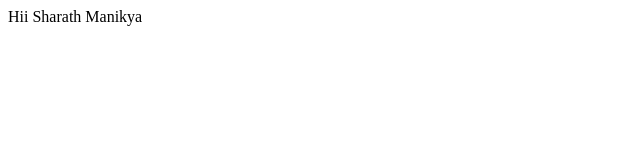
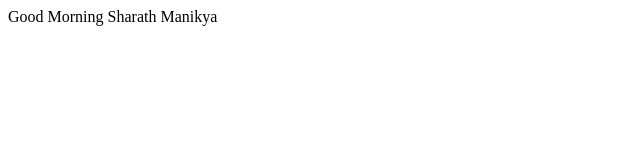
Before and after one commit to manikyasharath/assignment, a plain HTML site: page index.html in a window 1280 px wide. Shown: the whole page, without its empty margins (0-640 px from the left). Drawn offline with Linux system fonts and the light colour scheme.

Commit message:
third commit

```diff
--- a/index.html
+++ b/index.html
@@ -1 +1 @@
-<H> Hii Sharath Manikya</H>
+<H> Good Morning Sharath Manikya</H>
```
Also changed, not shown: 1 other file.
